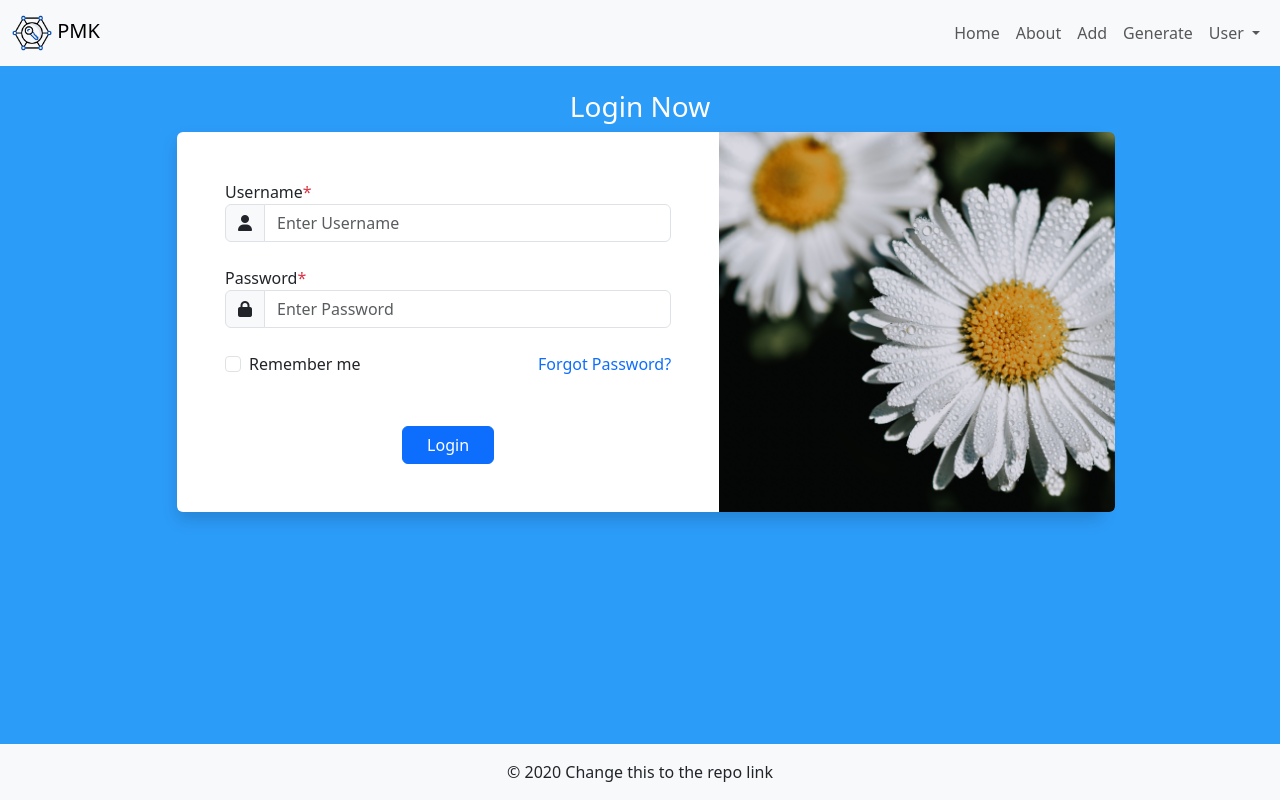
After one commit to AbdinasirM/PasswordManager, a Django app: template PMKSite/PMKAPP/templates/PMKAPP/signin.html in a window 1280 px wide. The commit adds this page. Run offline with Django 4.2, Linux system fonts and the light colour scheme; the template is opened without the code that fills it: most values are stand-ins (such as "Sample title", 1, 10 or a date in 2020).

Commit message:
added sign in page and signin.css to style it

```diff
--- a/PMKSite/PMKAPP/templates/PMKAPP/about_us.html
+++ b/PMKSite/PMKAPP/templates/PMKAPP/about_us.html
@@ -6,5 +6,6 @@
 
 {% block content %}
 <h1 class="text-center">About us page</h1>
+
 {% endblock %}
 {% load static %}
--- a/PMKSite/PMKAPP/templates/PMKAPP/base.html
+++ b/PMKSite/PMKAPP/templates/PMKAPP/base.html
@@ -7,7 +7,12 @@
     <link rel="icon" type="image/x-icon" href="{% static 'img/favicon.png' %}" style="max-height: 40px">
     <title>{% block title %}My Project{% endblock %}</title>
     <link href="https://cdn.jsdelivr.net/npm/bootstrap@5.3.1/dist/css/bootstrap.min.css" rel="stylesheet" integrity="sha384-4bw+/aepP/YC94hEpVNVgiZdgIC5+VKNBQNGCHeKRQN+PtmoHDEXuppvnDJzQIu9" crossorigin="anonymous">
-    <link rel="stylesheet" type="text/css" href="{% static 'css/style.css' %}">
+
+
+
+
+    <link rel="stylesheet" type="text/css" href=" {% static '/css/style.css' %} ">
+
     <link rel="stylesheet" href="https://cdnjs.cloudflare.com/ajax/libs/font-awesome/6.4.2/css/all.min.css">
 </head>
 <body>
@@ -39,8 +44,8 @@
                             User
                         </a>
                         <div class="dropdown-menu" aria-labelledby="userDropdown">
-                            <a class="dropdown-item" href="{% url 'sign_in' %}">Sign In</a>
-                            <a class="dropdown-item" href="{% url 'sign_up' %}">Sign Up</a>
+                            <a class="dropdown-item" href="{% url 'signin' %}">Sign In</a>
+                            <a class="dropdown-item" href="{% url 'signup' %}">Sign Up</a>
                         </div>
                     </li>
                 </ul>
--- a/PMKSite/PMKAPP/templates/PMKAPP/home.html
+++ b/PMKSite/PMKAPP/templates/PMKAPP/home.html
@@ -204,5 +204,9 @@
       </div>
     </div>
   </div>
+
+
+
+
 {% endblock %}
 {% load static %}
--- /dev/null
+++ b/PMKSite/PMKAPP/templates/PMKAPP/signin.html
@@ -0,0 +1,70 @@
+{% extends 'PMKAPP/base.html' %}
+
+{% load static %}
+
+{% block title %}Home Page{% endblock %}
+
+{% block content %}
+
+<link rel="stylesheet" type="text/css" href=" {% static '/css/signin.css' %} ">
+
+
+<div class="container-fluid h-100 d-flex justify-content-center align-items-center">
+    <div class="container">
+        <div class="row">
+            <div class="col-lg-10 offset-lg-1">
+                <h3 class="mt-4  text-center">Login Now</h3>
+                <div class="bg-white shadow rounded">
+                    <div class="row">
+                        <div class="col-md-7 pe-0">
+                            <div class="form-left h-100 py-5 px-5">
+                                <form action="" class="row g-4">
+                                    <div class="col-12">
+                                        <label class="text-dark">Username<span class="text-danger">*</span></label>
+                                        <div class="input-group">
+                                            <div class="input-group-text"><i class="fas fa-user"></i></div>
+                                            <input type="text" class="form-control" placeholder="Enter Username">
+                                        </div>
+                                    </div>
+
+                                    <div class="col-12">
+                                        <label class="text-dark">Password<span class="text-danger">*</span></label>
+                                        <div class="input-group">
+                                            <div class="input-group-text"><i class="fas fa-lock"></i></div>
+                                            <input type="password" class="form-control" placeholder="Enter Password">
+                                        </div>
+                                    </div>
+
+                                    <div class="col-sm-6 text-dark">
+                                        <div class="form-check">
+                                            <input class="form-check-input" type="checkbox" id="inlineFormCheck">
+                                            <label class="form-check-label" for="inlineFormCheck">Remember me</label>
+                                        </div>
+                                    </div>
+
+                                    <div class="col-sm-6">
+                                        <a href="#" class="float-end text-primary">Forgot Password?</a>
+                                    </div>
+
+                                    <div class="col-12 d-flex justify-content-center">
+                                        <button type="submit" class="btn btn-primary px-4 float-center mt-4">Login</button>
+                                    </div>
+                                </form>
+                            </div>
+                        </div>
+                        <div class="col-md-5 ps-0 d-none d-md-block righsidelogin rounded-end">
+                            <div class="form-right h-100  text-white text-center pt-5">
+                            </div>
+                        </div>
+                    </div>
+                </div>
+            </div>
+        </div>
+    </div>
+</div>
+
+
+
+
+{% endblock %}
+{% load static %}
--- a/PMKSite/PMKAPP/urls.py
+++ b/PMKSite/PMKAPP/urls.py
@@ -16,10 +16,10 @@
     path('home/', views.HomeView.as_view(), name='home'),
 
     # Sign In Page
-    path('signin/', views.SigninView.as_view(), name='sign_in'),
+    path('signin/', views.SigninView.as_view(), name='signin'),
 
     # Sign Up Page
-    path('signup/', views.SignupView.as_view(), name='sign_up'),
+    path('signup/', views.SignupView.as_view(), name='signup'),
 
     # Add Page
     path('add/', views.AddView.as_view(), name='add'),
--- a/PMKSite/PMKAPP/views.py
+++ b/PMKSite/PMKAPP/views.py
@@ -18,12 +18,12 @@
 class SigninView(View):
     def get(self, request):
         # Renders the 'sign_in.html' template for the sign-in page.
-        return render(request, 'PMKAPP/sign_in.html')
+        return render(request, 'PMKAPP/signin.html')
 
 class SignupView(View):
     def get(self, request):
         # Renders the 'sign_up.html' template for the sign-up page.
-        return render(request, 'PMKAPP/sign_up.html')
+        return render(request, 'PMKAPP/signup.html')
 
 class AddView(View):
     def get(self, request):
--- /dev/null
+++ b/PMKSite/static/css/signin.css
@@ -0,0 +1,24 @@
+a {
+    text-decoration: none;
+}
+/* .login-page {
+
+    display: inline-block;
+    display: flex;
+    align-items: center;
+} */
+/* .login-page {
+    display: flex;
+    justify-content: center;
+    align-items: center;
+    min-height: 50vh; /* Make it at least the height of the viewport */
+
+.form-right i {
+    font-size: 100px;
+}
+
+.righsidelogin{
+    background-image: url('../img/pexels-dids-7553873.jpg');
+    background-repeat: no-repeat;
+    background-size: cover;
+}
--- a/PMKSite/static/css/style.css
+++ b/PMKSite/static/css/style.css
@@ -59,3 +59,7 @@
 .filled-star{
   color: yellow;
 }
+
+.test{
+  background-color: rgb(255, 0, 0);
+}
```
Also changed, not shown: PMKSite/PMKAPP/templates/PMKAPP/landingpage.html (+57 -0 lines), PMKSite/PMKAPP/templates/PMKAPP/sign_in.html (deleted, +0 -10 lines), PMKSite/PMKAPP/templates/PMKAPP/signup.html (renamed from PMKSite/PMKAPP/templates/PMKAPP/sign_up.html), PMKSite/static/img/pexels-dids-7553873.jpg (added).
